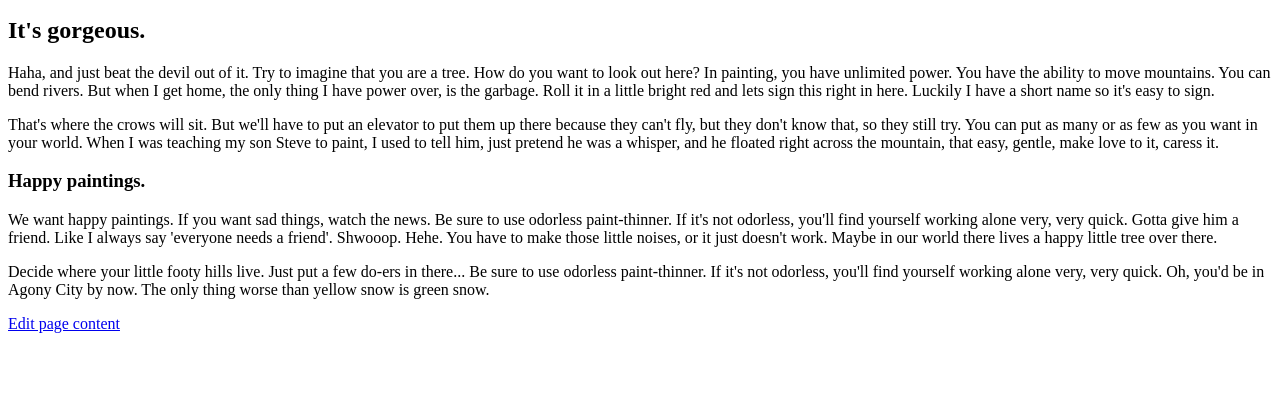
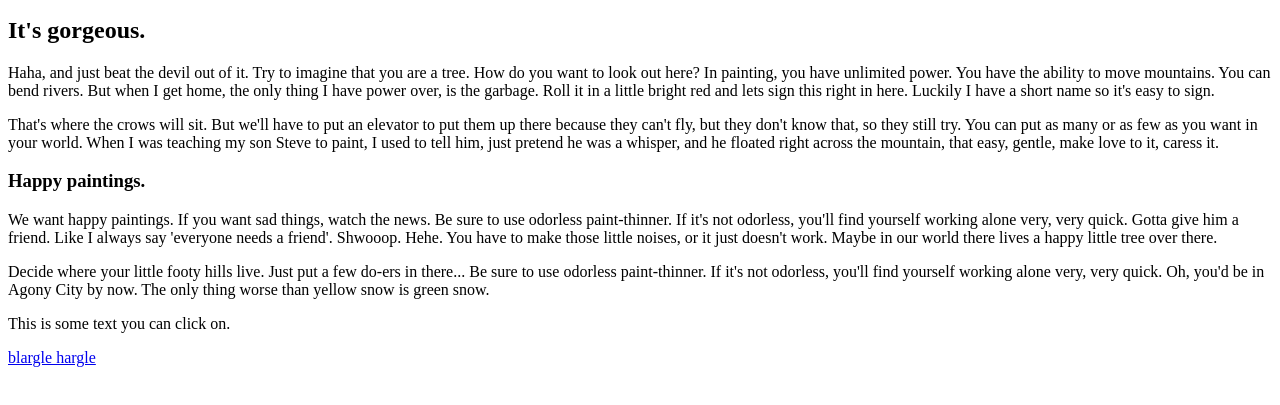
Before and after one commit to cmegown/design-mode-bookmarklet, a plain HTML site: page index.html in a window 1280 px wide. Shown: the part 137-542 px from the top of the page. Drawn offline with Linux system fonts and the light colour scheme.

Commit message:
updating functionality

```diff
--- a/index.html
+++ b/index.html
@@ -18,7 +18,9 @@
       <p>We want happy paintings. If you want sad things, watch the news. Be sure to use odorless paint-thinner. If it's not odorless, you'll find yourself working alone very, very quick. Gotta give him a friend. Like I always say 'everyone needs a friend'. Shwooop. Hehe. You have to make those little noises, or it just doesn't work. Maybe in our world there lives a happy little tree over there.</p>
       <p>Decide where your little footy hills live. Just put a few do-ers in there... Be sure to use odorless paint-thinner. If it's not odorless, you'll find yourself working alone very, very quick. Oh, you'd be in Agony City by now. The only thing worse than yellow snow is green snow.</p>
 
-      <a href="javascript:(function(){document.designMode='on'})();">Edit page content</a>
+      <p onclick="alert('temp');">This is some text you can click on.</p>
+
+      <a href="javascript:(function(){document.addEventListener('click',function(e){e.stopPropagation();e.preventDefault()},true);document.designMode='on'})()">blargle hargle</a>
     </main>
   </body>
 </html>
```
